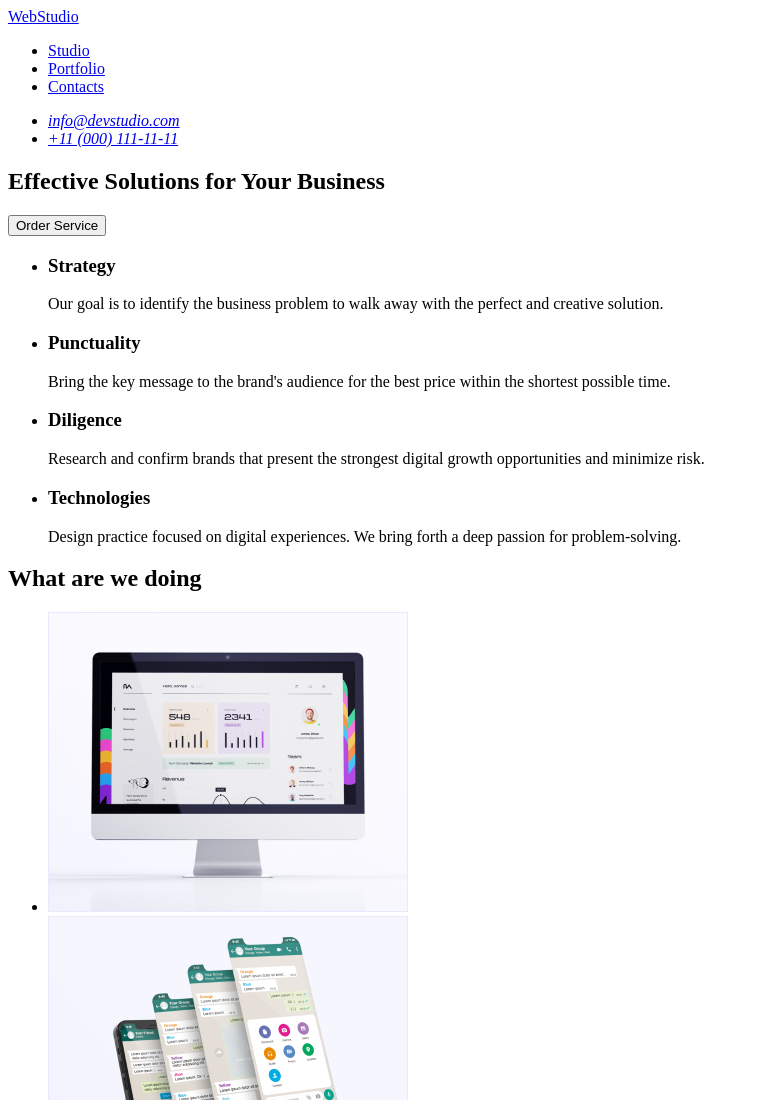
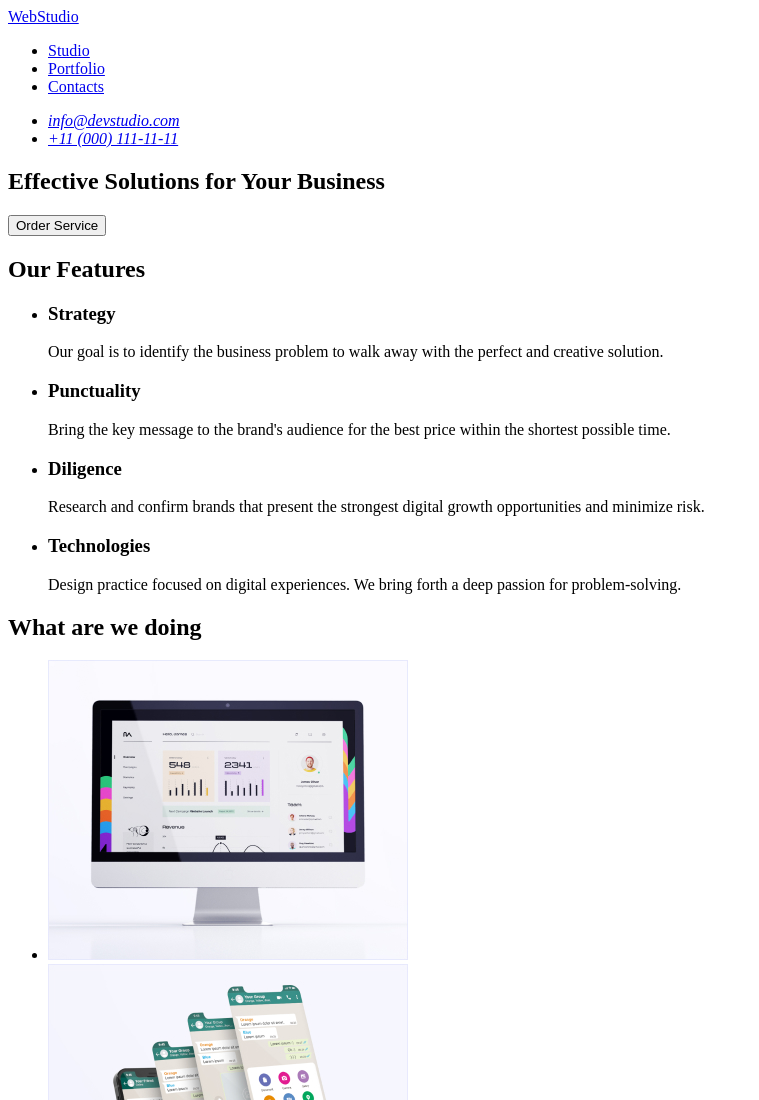
Before and after one commit to LinckyLloyd/goit-markup-hw-01, a plain HTML site: page index.html in a window 1280 px wide. Shown: the top 1100 px of the page, without its empty margins (0-759 px from the left). Drawn offline with Linux system fonts and the light colour scheme.

Commit message:
Section 2.3

```diff
--- a/index.html
+++ b/index.html
@@ -32,6 +32,8 @@
     </section>
     <!-- Section 2 -->
     <section>
+        <section id="section-2">
+            <h2>Our Features</h2>
       <ul>
         <li>
           <h3>Strategy</h3>
```
